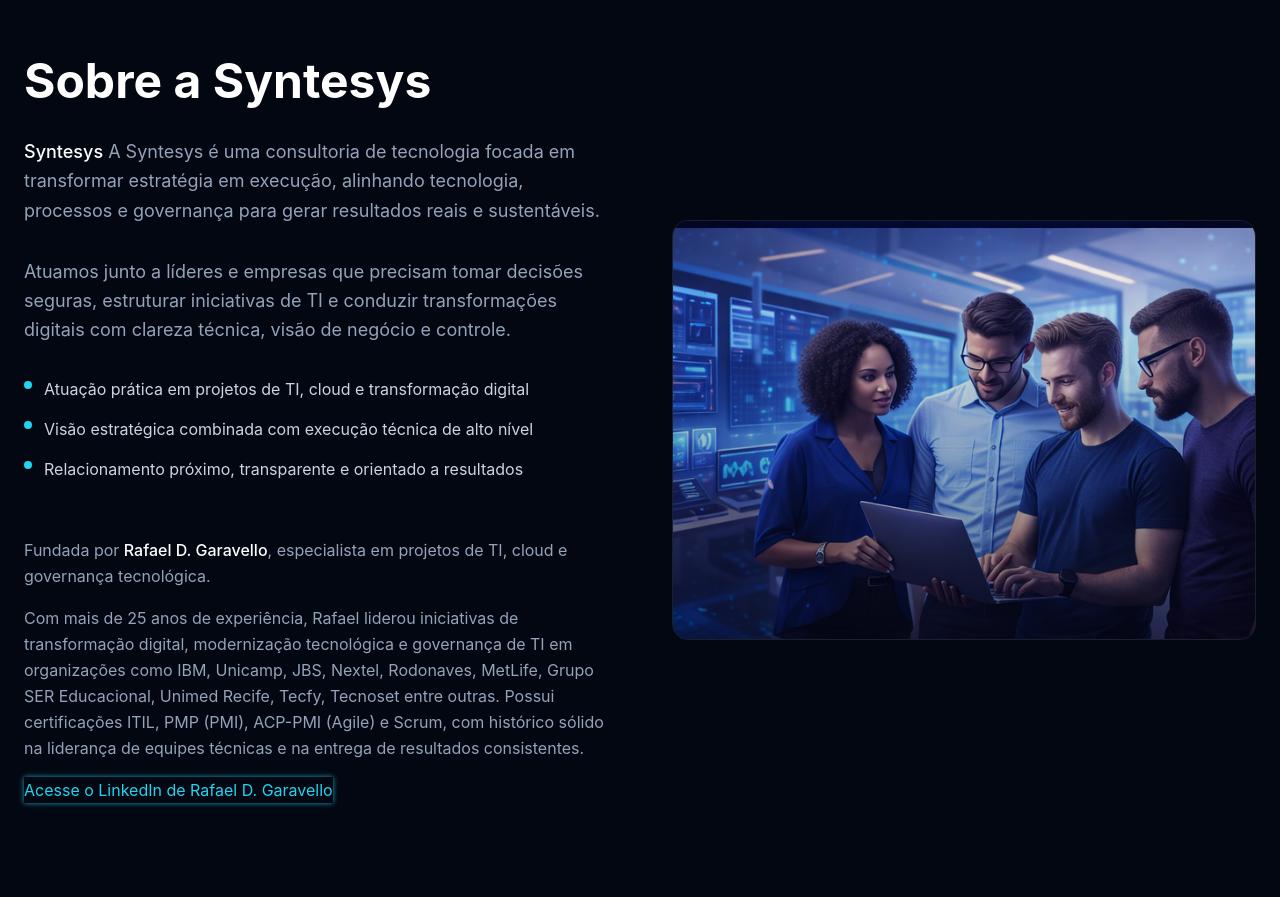
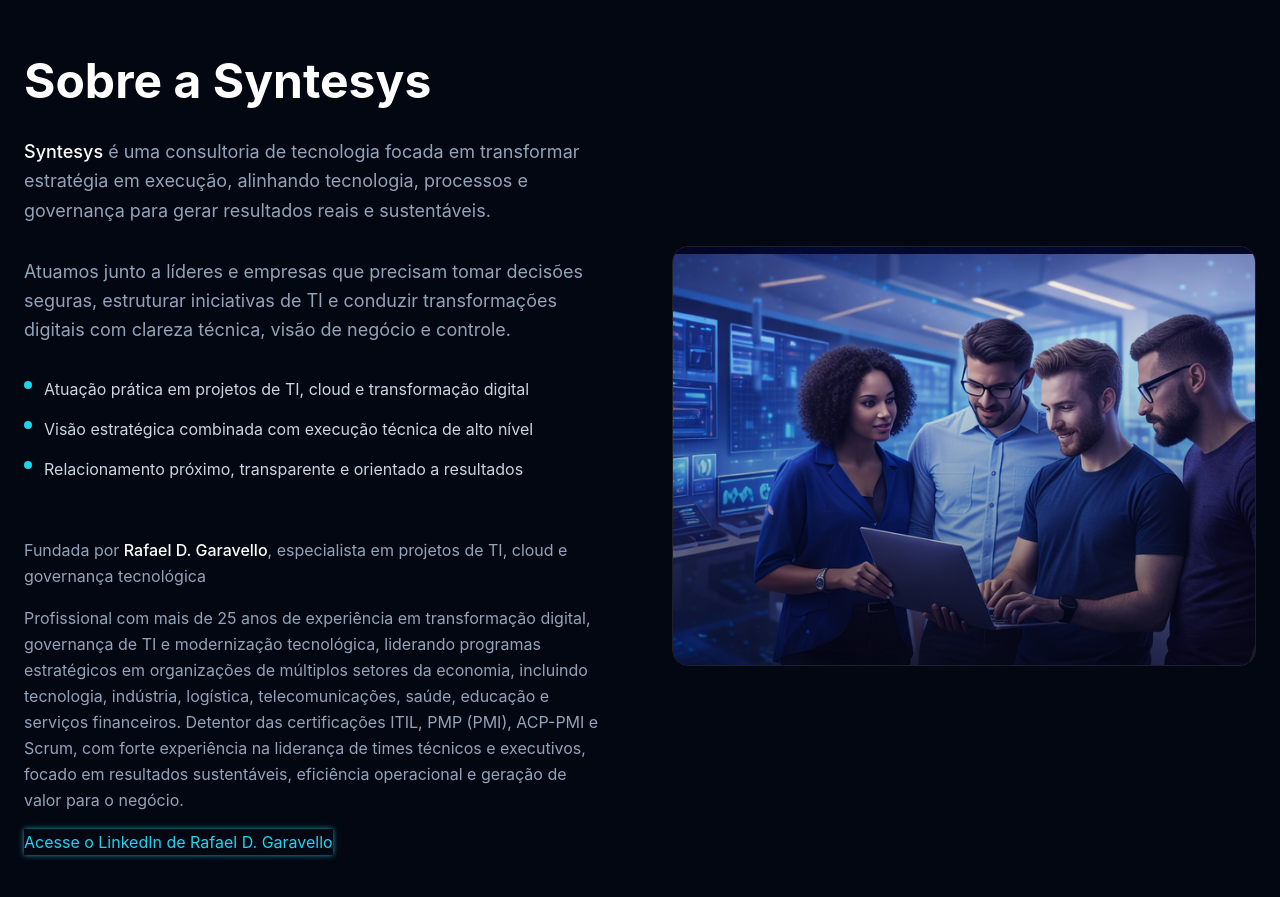
Before and after one commit to rfgaravello/syntesys-site, a Next.js app: page /about in a window 1280 px wide. Shown: the part 2440-3337 px from the top of the page. Built offline with nearby package versions, Linux system fonts and the light colour scheme.

Commit message:
ajuste about conteudo e SEO

```diff
--- a/messages/en.json
+++ b/messages/en.json
@@ -210,7 +210,7 @@
   },
   "about": {
     "title": "About Syntesys",
-    "intro": "Syntesys is a technology consulting firm focused on turning strategy into execution by aligning technology, processes, and governance to deliver sustainable and measurable results.",
+    "intro": "is a technology consulting firm focused on turning strategy into execution by aligning technology, processes, and governance to deliver sustainable and measurable results.",
     "mission": "We work closely with business leaders and organizations that need to make informed decisions, structure IT initiatives, and drive digital transformation with technical clarity, business alignment, and control.",
     "highlights": [
       "Hands-on experience in IT, cloud, and digital transformation projects",
@@ -219,8 +219,8 @@
     ],
     "signature": {
       "prefix": "Founded by",
-      "bio": "a specialist in IT projects, cloud, and technology governance.",
-      "experience": "With over 25 years of experience, Rafael has led digital transformation, technology modernization, and IT governance initiatives across organizations such as IBM, Unicamp, JBS, Nextel, Rodonaves, MetLife, Grupo SER Educacional, Unimed Recife, Tecfy, Tecnoset and many other. He holds internationally recognized certifications including ITIL, PMP (PMI), ACP-PMI (Agile), and Scrum, and has a strong track record leading technical teams focused on consistent results.",
+      "bio": "a specialist in IT projects, cloud, and technology governance",
+      "experience": "Professional with over 25 years of experience in digital transformation, IT governance, and technology modernization, leading strategic programs across multiple industry sectors, including technology, industrial, logistics, telecommunications, healthcare, education, and financial services. Holder of ITIL, PMP (PMI), ACP-PMI, and Scrum certifications, with strong experience in leading technical and executive teams, focused on sustainable results, operational efficiency, and business value creation.",
       "linkedinText": "View Rafael D. Garavello on LinkedIn",
       "linkedinUrl": "https://www.linkedin.com/in/rafaelgaravello/"
     },
--- a/messages/pt.json
+++ b/messages/pt.json
@@ -210,7 +210,7 @@
 
     "about": {
       "title": "Sobre a Syntesys",
-      "intro": "A Syntesys é uma consultoria de tecnologia focada em transformar estratégia em execução, alinhando tecnologia, processos e governança para gerar resultados reais e sustentáveis.",
+      "intro": "é uma consultoria de tecnologia focada em transformar estratégia em execução, alinhando tecnologia, processos e governança para gerar resultados reais e sustentáveis.",
       "mission": "Atuamos junto a líderes e empresas que precisam tomar decisões seguras, estruturar iniciativas de TI e conduzir transformações digitais com clareza técnica, visão de negócio e controle.",
       "highlights": [
         "Atuação prática em projetos de TI, cloud e transformação digital",
@@ -219,8 +219,8 @@
       ],
       "signature": {
         "prefix": "Fundada por",
-        "bio": "especialista em projetos de TI, cloud e governança tecnológica.",
-        "experience": "Com mais de 25 anos de experiência, Rafael liderou iniciativas de transformação digital, modernização tecnológica e governança de TI em organizações como IBM, Unicamp, JBS, Nextel, Rodonaves, MetLife, Grupo SER Educacional, Unimed Recife, Tecfy, Tecnoset entre outras. Possui certificações ITIL, PMP (PMI), ACP-PMI (Agile) e Scrum, com histórico sólido na liderança de equipes técnicas e na entrega de resultados consistentes.",
+        "bio": "especialista em projetos de TI, cloud e governança tecnológica",
+        "experience": "Profissional com mais de 25 anos de experiência em transformação digital, governança de TI e modernização tecnológica, liderando programas estratégicos em organizações de múltiplos setores da economia, incluindo tecnologia, indústria, logística, telecomunicações, saúde, educação e serviços financeiros. Detentor das certificações ITIL, PMP (PMI), ACP-PMI e Scrum, com forte experiência na liderança de times técnicos e executivos, focado em resultados sustentáveis, eficiência operacional e geração de valor para o negócio.",
         "linkedinText": "Acesse o LinkedIn de Rafael D. Garavello",
         "linkedinUrl": "https://www.linkedin.com/in/rafaelgaravello/"
       },
```
Also changed, not shown: src/components/About.tsx (+5 -2 lines).
